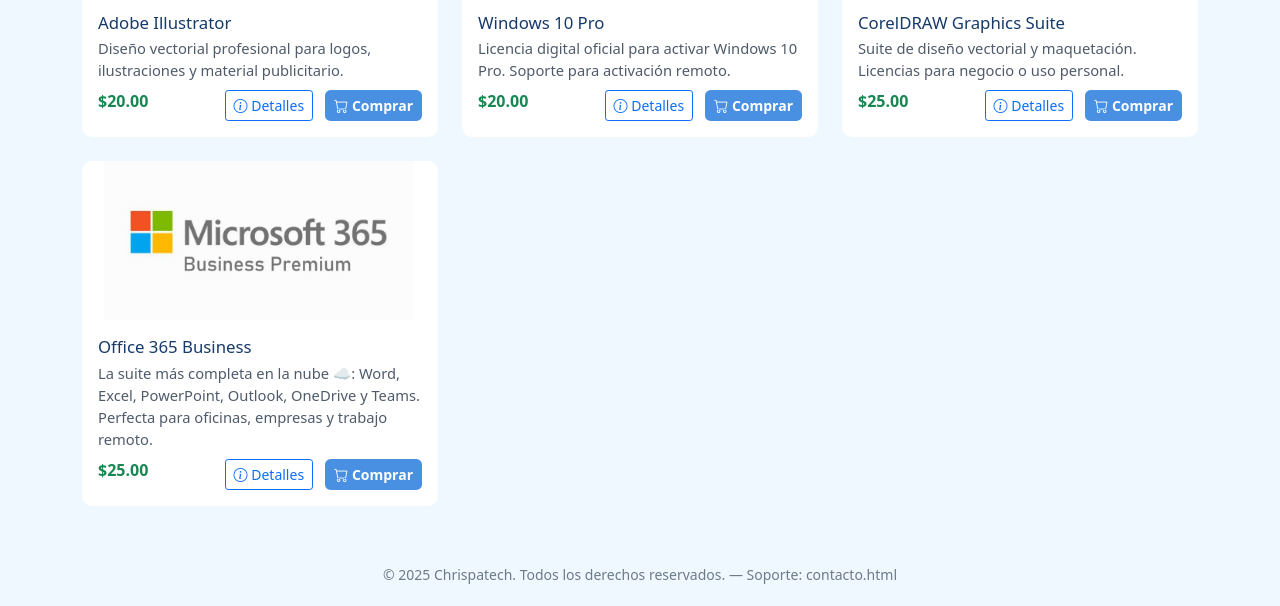
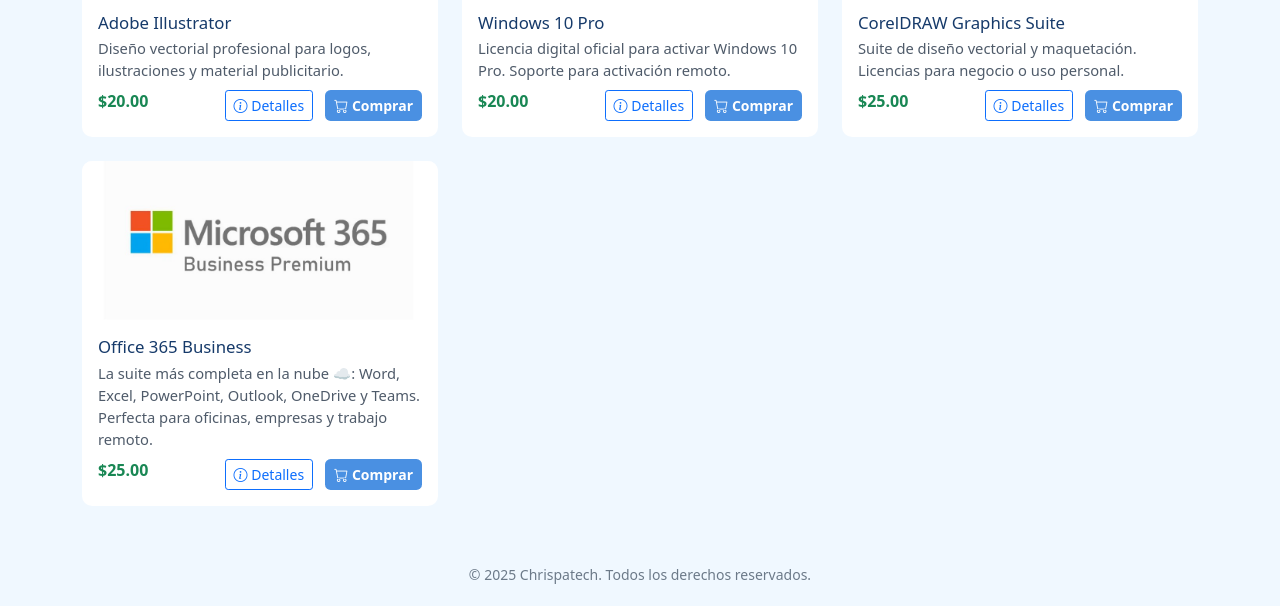
Before and after one commit to P3nt4gr4m4/P3nt4gr4m4.github.io, a plain HTML site: page Programas.html in a window 1280 px wide. Shown: the part 810-1416 px from the top of the page. Drawn offline with nearby package versions, Linux system fonts and the light colour scheme.

Commit message:
Update Programas.html

```diff
--- a/Programas.html
+++ b/Programas.html
@@ -290,7 +290,7 @@
   <!-- FOOTER -->
   <footer>
     <div class="container">
-      <small>&copy; <span id="year"></span> Chrispatech. Todos los derechos reservados. — Soporte: contacto.html</small>
+      <small>&copy; <span id="year"></span> Chrispatech. Todos los derechos reservados.</small>
     </div>
   </footer>
 
```
